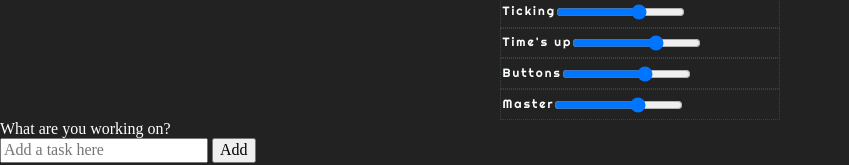
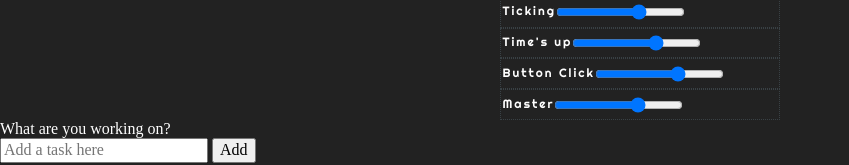
Before and after one commit to arthvadrr/pomo-me, a website: page index.html in a window 1280 px wide. Shown: the part 528-693 px from the top of the page, without its empty margins (0-849 px from the left). Drawn offline with Linux system fonts and the light colour scheme.

Commit message:
Update index.html

```diff
--- a/index.html
+++ b/index.html
@@ -187,7 +187,7 @@
                                 />
                             </div>
                             <div class="input-container">
-                                <label for="button-volume">Buttons</label>
+                                <label for="button-volume">Button Click</label>
                                 <input
                                     type="range"
                                     id="button-volume"
```
